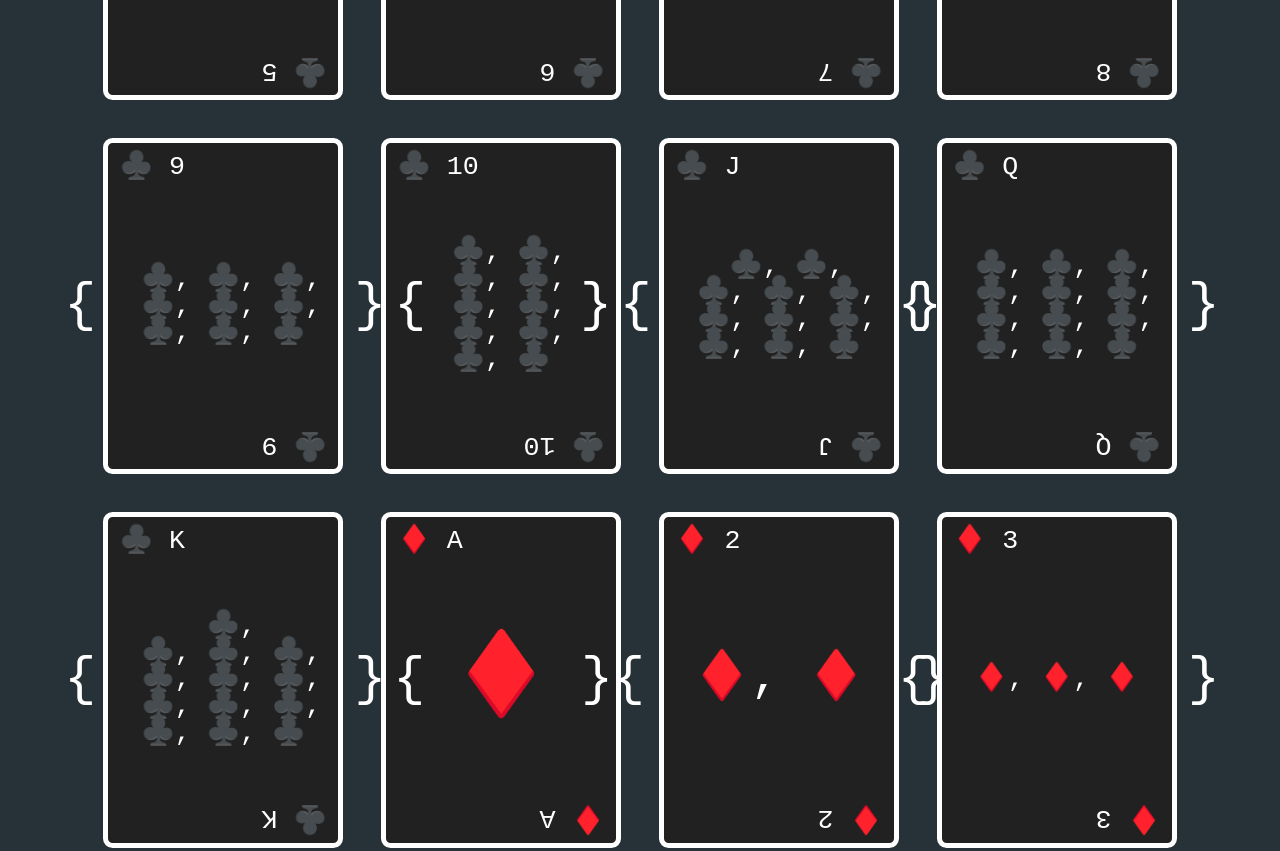
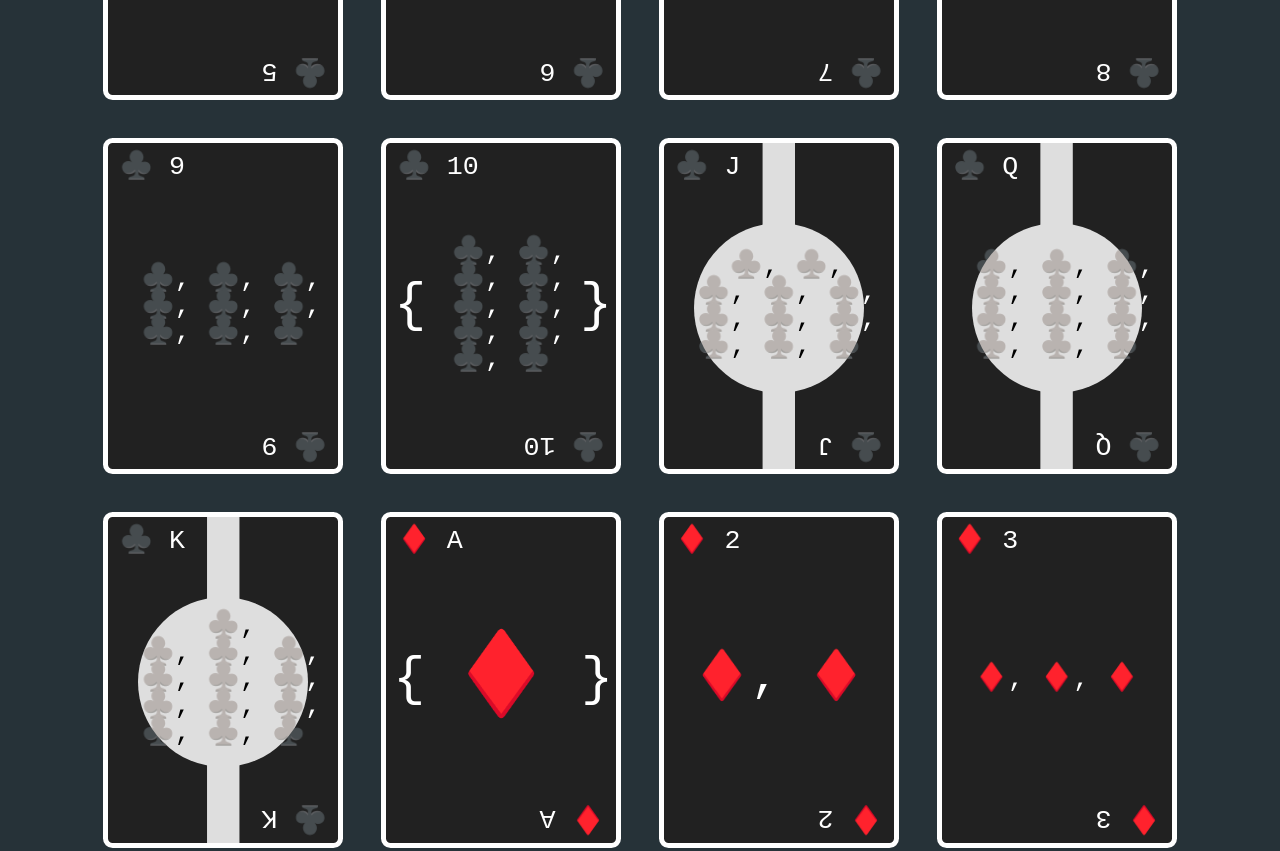
Before and after one commit to 1j01/techy-playing-cards, a website: page index.html in a window 1280 px wide. Shown: the part 800-1651 px from the top of the page. Drawn offline with Linux system fonts and the light colour scheme.

Commit message:
Try to distinguish face cards

```diff
--- a/src/render.coffee
+++ b/src/render.coffee
@@ -13,6 +13,11 @@ render_$card = ({back, suit, suit_name, rank, rank_name, value})->
 	else
 		$card.addClass(suit_name)
 		$card.addClass(rank_name)
+		if rank_name in ["jack", "queen", "king"]
+			$card.addClass("face-card")
+
+		# $card.data({suit, suit_name, rank, rank_name, value})
+		$card.attr("data-suit", suit)
 
 		$card.html """
 			<div class='header'>
--- a/styles/cards.css
+++ b/styles/cards.css
@@ -8,6 +8,7 @@
 	box-sizing: border-box;
 	display: inline-flex;
 	flex-direction: column;
+	overflow: hidden;
 	text-align: left;
 	font-size: 20pt;
 	/* TODO: look at fonts and pick one  */
@@ -34,6 +35,7 @@
 	);
 	background-color: #333;
 }
+
 
 .duochrome .heart,
 .duochrome .diamond,
@@ -96,6 +98,34 @@
 	/*opacity: 0.5;*/
 }
 
+.face-card:after {
+	/* TODO: distinguish face cards better or not at all; this isn't good */
+	content: attr(data-suit);
+	/*content: "#";*/
+	content: "|";
+	/*content: "";*/
+	font-size: 400px;
+	position: absolute;
+	top: 0.2em;
+	/*width: 100%;*/
+	/*height: 100%;*/
+	width: 170px;
+	height: 170px;
+	border-radius: 50%;
+	background: currentColor;
+	display: flex;
+	justify-content: center;
+	align-items: center;
+	align-content: center;
+	align-self: center;
+	/*mix-blend-mode: soft-light;*/
+	mix-blend-mode: difference;
+}
+.face-card .center {
+	/*color: black;*/
+	/*mix-blend-mode: overlay;*/
+}
+
 .ace .center {
 	font-size: 60pt;
 }
```
